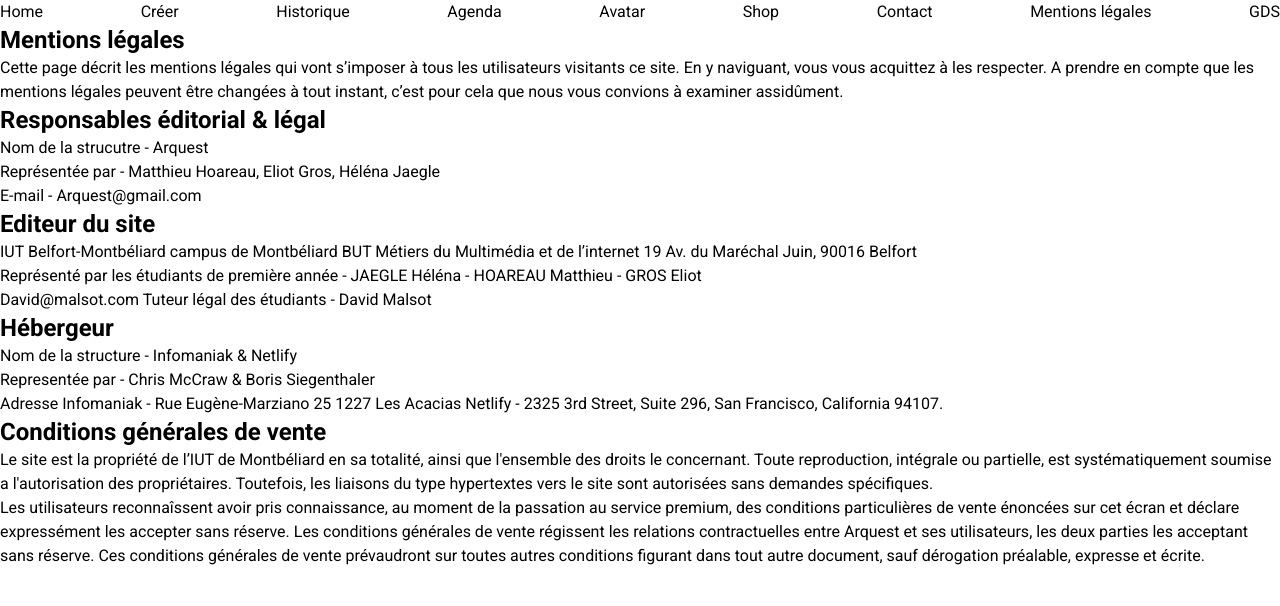
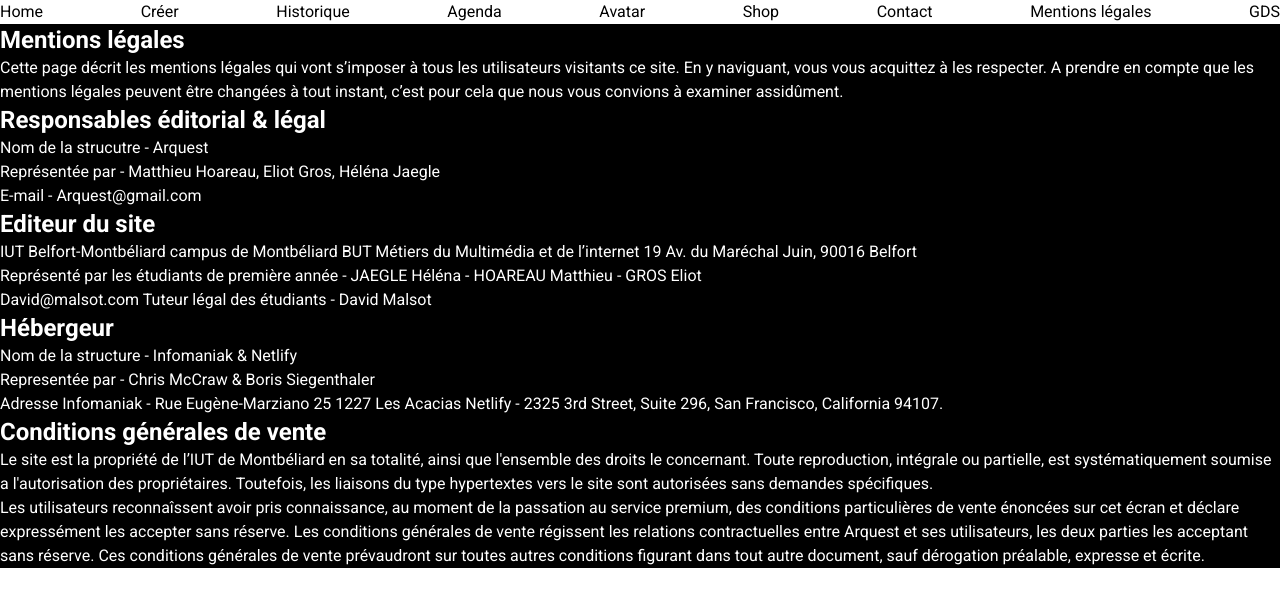
Before and after one commit to gros-eliot/Arquest-app, a Vue app: page /mentionslegales in a window 1280 px wide. Shown: the top 606 px of the page. Built offline with nearby package versions, Linux system fonts and the light colour scheme.

Commit message:
couleur mentions

```diff
--- a/src/views/MentionslegalesView.vue
+++ b/src/views/MentionslegalesView.vue
@@ -1,36 +1,35 @@
 <template>
 
-    <h2 class="text-2xl font-roboto font-bold">Mentions légales</h2>
+    <div class="bg-black ...">
 
-    <p class="text-base font-roboto">Cette page décrit les mentions légales qui vont s’imposer à tous les utilisateurs visitants ce site. En y naviguant, vous vous acquittez à les respecter. A prendre en compte que les mentions légales peuvent être changées à tout instant, c’est pour cela que nous vous convions à examiner assidûment. </p>
+        <h2 class="text-2xl font-roboto font-bold text-white">Mentions légales</h2>
 
-    <h2 class="text-2xl font-roboto font-bold">Responsables  éditorial & légal</h2>
+        <p class="text-base font-roboto text-white">Cette page décrit les mentions légales qui vont s’imposer à tous les utilisateurs visitants ce site. En y naviguant, vous vous acquittez à les respecter. A prendre en compte que les mentions légales peuvent être changées à tout instant, c’est pour cela que nous vous convions à examiner assidûment. </p>
 
-    <p class="text-base font-roboto">Nom de la strucutre - Arquest </p>
-    <p class="text-base font-roboto"> Représentée par - Matthieu Hoareau, Eliot Gros, Héléna Jaegle </p>
-    <p class="text-base font-roboto"> E-mail - Arquest@gmail.com </p>
+        <h2 class="text-2xl font-roboto font-bold text-white">Responsables  éditorial & légal</h2>
 
-    <h2 class="text-2xl font-roboto font-bold"> Editeur du site</h2>
+        <p class="text-base font-roboto text-white">Nom de la strucutre - Arquest </p>
+        <p class="text-base font-roboto text-white"> Représentée par - Matthieu Hoareau, Eliot Gros, Héléna Jaegle </p>
+        <p class="text-base font-roboto text-white"> E-mail - Arquest@gmail.com </p>
 
-    <p class="text-base font-roboto"> IUT Belfort-Montbéliard campus de Montbéliard BUT Métiers du Multimédia et de l’internet 19 Av. du Maréchal Juin, 90016 Belfort </p>
-    <p class="text-base font-roboto"> Représenté par les étudiants de première année - JAEGLE Héléna - HOAREAU Matthieu - GROS Eliot </p>
-    <p class="text-base font-roboto"> David@malsot.com Tuteur  légal des étudiants - David Malsot</p>
+        <h2 class="text-2xl font-roboto font-bold text-white"> Editeur du site</h2>
 
-    <h2 class="text-2xl font-roboto font-bold"> Hébergeur </h2>
+        <p class="text-base font-roboto text-white"> IUT Belfort-Montbéliard campus de Montbéliard BUT Métiers du Multimédia et de l’internet 19 Av. du Maréchal Juin, 90016 Belfort </p>
+        <p class="text-base font-roboto text-white"> Représenté par les étudiants de première année - JAEGLE Héléna - HOAREAU Matthieu - GROS Eliot </p>
+        <p class="text-base font-roboto text-white"> David@malsot.com Tuteur  légal des étudiants - David Malsot</p>
 
-    <p class="text-base font-roboto"> Nom de la structure - Infomaniak & Netlify </p>
-    <p class="text-base font-roboto"> Representée par - Chris McCraw & Boris Siegenthaler </p>
-    <p class="text-base font-roboto"> Adresse Infomaniak - Rue Eugène-Marziano 25 1227 Les Acacias Netlify - 2325 3rd Street, Suite 296, San Francisco, California 94107. </p>
+        <h2 class="text-2xl font-roboto font-bold text-white"> Hébergeur </h2>
 
-    <h2 class="text-2xl font-roboto font-bold"> Conditions générales de vente </h2>
+        <p class="text-base font-roboto text-white"> Nom de la structure - Infomaniak & Netlify </p>
+        <p class="text-base font-roboto text-white"> Representée par - Chris McCraw & Boris Siegenthaler </p>
+        <p class="text-base font-roboto text-white"> Adresse Infomaniak - Rue Eugène-Marziano 25 1227 Les Acacias Netlify - 2325 3rd Street, Suite 296, San Francisco, California 94107. </p>
 
-    <p class="text-base font-roboto"> Le site est la propriété de l’IUT de Montbéliard en sa totalité, ainsi que l'ensemble des droits le concernant. Toute reproduction, intégrale ou partielle, est systématiquement soumise a l'autorisation des propriétaires. Toutefois, les liaisons du type hypertextes vers le site sont autorisées sans demandes spécifiques.</p>
-    <p class="text-base font-roboto"> Les utilisateurs reconnaîssent avoir pris connaissance, au moment de la passation au service premium, des conditions particulières de vente énoncées sur cet écran et déclare expressément les accepter sans réserve. Les conditions générales de vente régissent les relations contractuelles entre Arquest et ses utilisateurs, les deux parties les acceptant sans réserve. Ces conditions générales de vente prévaudront sur toutes autres conditions figurant dans tout autre document, sauf dérogation préalable, expresse et écrite. </p>
+        <h2 class="text-2xl font-roboto font-bold text-white"> Conditions générales de vente </h2>
 
+        <p class="text-base font-roboto text-white"> Le site est la propriété de l’IUT de Montbéliard en sa totalité, ainsi que l'ensemble des droits le concernant. Toute reproduction, intégrale ou partielle, est systématiquement soumise a l'autorisation des propriétaires. Toutefois, les liaisons du type hypertextes vers le site sont autorisées sans demandes spécifiques.</p>
+        <p class="text-base font-roboto text-white"> Les utilisateurs reconnaîssent avoir pris connaissance, au moment de la passation au service premium, des conditions particulières de vente énoncées sur cet écran et déclare expressément les accepter sans réserve. Les conditions générales de vente régissent les relations contractuelles entre Arquest et ses utilisateurs, les deux parties les acceptant sans réserve. Ces conditions générales de vente prévaudront sur toutes autres conditions figurant dans tout autre document, sauf dérogation préalable, expresse et écrite. </p>
 
-
-
-
+    </div>
 </template>
 
 
```
